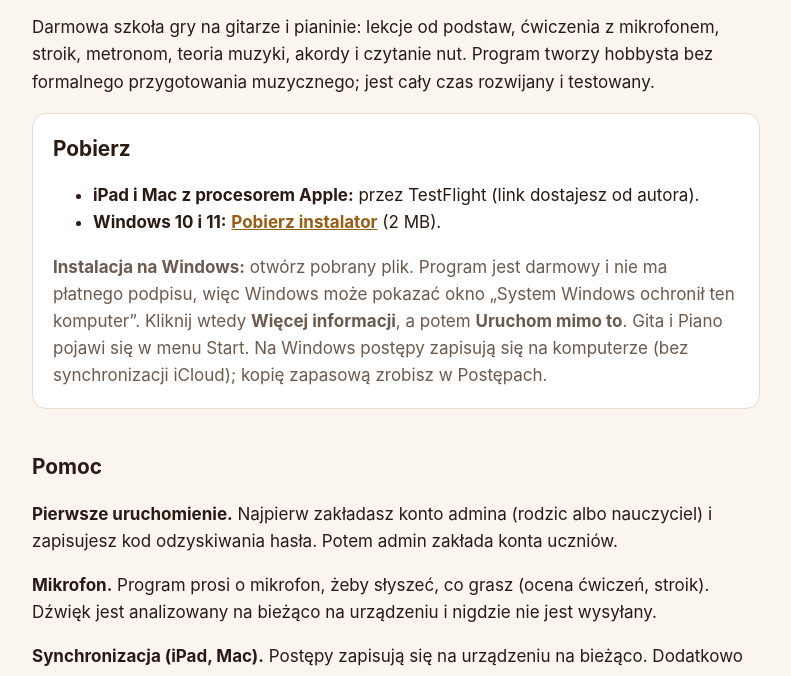
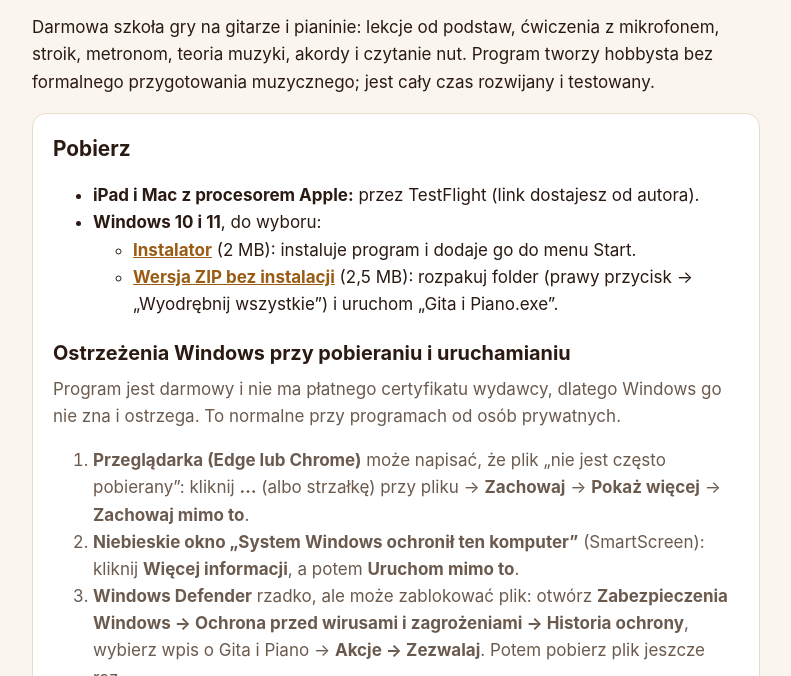
Before and after one commit to michalchmay/gita-i-piano-info, a plain HTML site: page index.html in a window 1280 px wide. Shown: the part 276-952 px from the top of the page, without its empty margins (244-1035 px from the left). Drawn offline with Linux system fonts and the light colour scheme.

Commit message:
Windows: wersja ZIP i instrukcja ostrzeżeń SmartScreen/Defender
Co-Authored-By: Claude Opus 5.5 <noreply@anthropic.com>
Claude-Session: https://claude.ai/code/session_019p4wazdza9VcVMpA8g6gZU

```diff
--- a/index.html
+++ b/index.html
@@ -7,8 +7,16 @@
 <p>Darmowa szkoła gry na gitarze i pianinie: lekcje od podstaw, ćwiczenia z mikrofonem, stroik, metronom, teoria muzyki, akordy i czytanie nut. Program tworzy hobbysta bez formalnego przygotowania muzycznego; jest cały czas rozwijany i testowany.</p>
 <div class="card"><h2 style="margin-top:0">Pobierz</h2>
 <ul><li><b>iPad i Mac z procesorem Apple:</b> przez TestFlight (link dostajesz od autora).</li>
-<li><b>Windows 10 i 11:</b> <a href="pobierz/Gita-i-Piano-Windows.exe"><b>Pobierz instalator</b></a> (2 MB).</li></ul>
-<p class="muted" style="margin-bottom:0"><b>Instalacja na Windows:</b> otwórz pobrany plik. Program jest darmowy i nie ma płatnego podpisu, więc Windows może pokazać okno „System Windows ochronił ten komputer”. Kliknij wtedy <b>Więcej informacji</b>, a potem <b>Uruchom mimo to</b>. Gita i Piano pojawi się w menu Start. Na Windows postępy zapisują się na komputerze (bez synchronizacji iCloud); kopię zapasową zrobisz w Postępach.</p></div>
+<li><b>Windows 10 i 11</b>, do wyboru:
+<ul><li><a href="pobierz/Gita-i-Piano-Windows.exe"><b>Instalator</b></a> (2 MB): instaluje program i dodaje go do menu Start.</li>
+<li><a href="pobierz/Gita-i-Piano-Windows.zip"><b>Wersja ZIP bez instalacji</b></a> (2,5 MB): rozpakuj folder (prawy przycisk → „Wyodrębnij wszystkie”) i uruchom „Gita i Piano.exe”.</li></ul></li></ul>
+<h3 style="margin-bottom:.3em">Ostrzeżenia Windows przy pobieraniu i uruchamianiu</h3>
+<p class="muted" style="margin-top:0">Program jest darmowy i nie ma płatnego certyfikatu wydawcy, dlatego Windows go nie zna i ostrzega. To normalne przy programach od osób prywatnych.</p>
+<ol class="muted"><li><b>Przeglądarka (Edge lub Chrome)</b> może napisać, że plik „nie jest często pobierany”: kliknij <b>…</b> (albo strzałkę) przy pliku → <b>Zachowaj</b> → <b>Pokaż więcej</b> → <b>Zachowaj mimo to</b>.</li>
+<li><b>Niebieskie okno „System Windows ochronił ten komputer”</b> (SmartScreen): kliknij <b>Więcej informacji</b>, a potem <b>Uruchom mimo to</b>.</li>
+<li><b>Windows Defender</b> rzadko, ale może zablokować plik: otwórz <b>Zabezpieczenia Windows → Ochrona przed wirusami i zagrożeniami → Historia ochrony</b>, wybierz wpis o Gita i Piano → <b>Akcje → Zezwalaj</b>. Potem pobierz plik jeszcze raz.</li></ol>
+<p class="muted">Na Windows postępy zapisują się na komputerze (bez synchronizacji iCloud). Kopię zapasową zrobisz w Postępach.</p>
+</div>
 <h2>Pomoc</h2>
 <p><b>Pierwsze uruchomienie.</b> Najpierw zakładasz konto admina (rodzic albo nauczyciel) i zapisujesz kod odzyskiwania hasła. Potem admin zakłada konta uczniów.</p>
 <p><b>Mikrofon.</b> Program prosi o mikrofon, żeby słyszeć, co grasz (ocena ćwiczeń, stroik). Dźwięk jest analizowany na bieżąco na urządzeniu i nigdzie nie jest wysyłany.</p>
```
Also changed, not shown: 2 other files.
